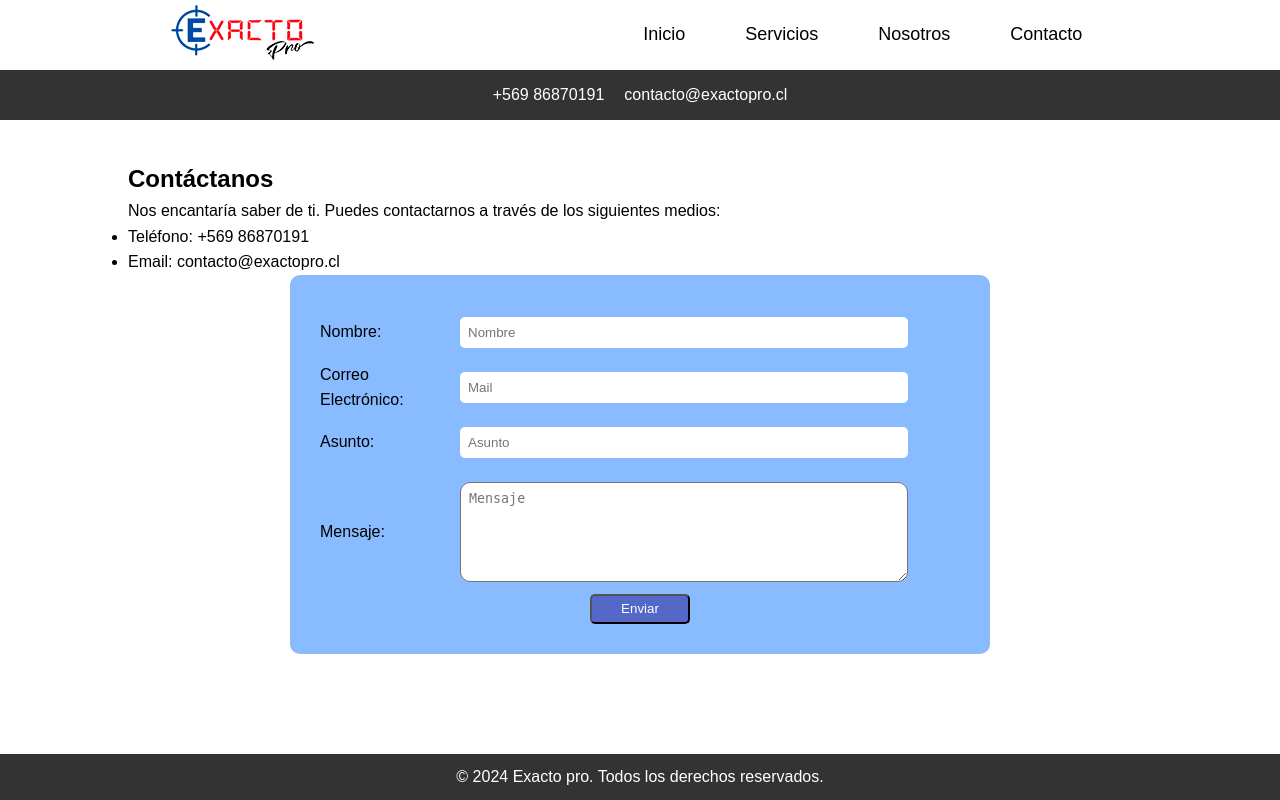
After one commit to IgnacioEncina/exactopro, a PHP site: page /contacto.php in a window 1280 px wide. The commit adds this page. Run offline with PHP 8.4, Linux system fonts and the light colour scheme.

Commit message:
Cambio archivos de html a PHP, ademas se estan haciendo las pruebas de formulario de contacto

```diff
--- a/JS/header.js
+++ b/JS/header.js
@@ -35,6 +35,6 @@ document.addEventListener('DOMContentLoaded', function () {
           .catch(error => console.log(error));
     }
 
-    loadHTML('header.html', 'header');
-    loadHTML('footer.html', 'footer');
+    loadHTML('header.php', 'header');
+    loadHTML('footer.php', 'footer');
 });
--- a/basculaPortatil.html
+++ b/basculaPortatil.php
@@ -18,7 +18,7 @@
     <main>
         <section class="sectionServicios productos">
             <h1>Plataformas Portátiles peso estático</h1>
-            <img src="images/Bascula_portatil1.png" alt="Bascula Portatil" title="Bascula Portatil">
+            <img src="images/Bascula_portatil1_small.png" alt="Bascula Portatil" title="Bascula Portatil">
             <div>
                 <h3>Características</h3>
                 <ul>
--- /dev/null
+++ b/contacto.php
@@ -0,0 +1,51 @@
+<!DOCTYPE html>
+<html lang="es">
+<head>
+    <meta charset="UTF-8">
+    <meta name="viewport" content="width=device-width, initial-scale=1.0">
+    <meta http-equiv="X-UA-Compatible" content="ie=edge">
+    <title>Contacto - Exacto Pesaje</title>
+    <link rel="stylesheet" href="css/styles.css">
+</head>
+<body>
+
+    <div id="header"></div>
+    <main>
+        <section class="sectionContacto">
+            <h1>Contáctanos</h1>
+            <p>Nos encantaría saber de ti. Puedes contactarnos a través de los siguientes medios:</p>
+            <ul>
+                <li>Teléfono: +569 86870191</li>
+                <li>Email: contacto@exactopro.cl</li>
+            </ul>
+            <form action="#" method="POST">
+                <div>
+                    <label for="nombre">Nombre:</label>
+                    <input type="text" id="nombre" name="nombre" placeholder="Nombre" required>
+                </div>
+                <div>
+                    <label for="email">Correo Electrónico:</label>
+                    <input type="email" id="email" name="email" placeholder="Mail" required>
+                </div>
+                <div>
+                    <label for="asunto">Asunto:</label>
+                    <input type="text" id="asunto" name="asunto" placeholder="Asunto" required>
+                </div>
+                <div>
+                    <label for="mensaje">Mensaje:</label>
+                    <textarea id="mensaje" name="mensaje" rows="4" placeholder="Mensaje" required></textarea>
+                </div>
+                <button type="submit" name="enviar">Enviar</button>
+            </form>
+            <?php
+                include("correo.php");
+            ?>
+        </section>
+    </main>
+
+    <!-- Lugar donde se cargará el footer -->
+    <div id="footer"></div>
+
+    <script src="JS/header.js"></script>
+</body>
+</html>
--- /dev/null
+++ b/correo.php
@@ -0,0 +1,17 @@
+<?php
+
+if (isset($_POST['enviar'])) {
+    if (!empty($_POST['nombre']) && !empty($_POST['email']) && !empty($_POST['mensaje']) && !empty($_POST['asunto'])) {
+        $name = $_POST['nombre'];
+        $asunto = $_POST['asunto'];
+        $msg = $_POST['mensaje'];
+        $email = $_POST['email'];
+        $header = "From: noreply@example.com" . "\r\n";
+        $header.= "Reply-To: noreply@example.com" . "\r\n";
+        $header.= "X-Mailer: PHP/" . phpversion();
+        $mail = @mail("ignaciodta@gmail.com",$asunto,$msg,$header);
+        if ($mail) {
+            echo "<h4>Mail enviado exitosamente!!</h4>";
+        }
+    }
+}
--- a/css/styles.css
+++ b/css/styles.css
@@ -422,6 +422,7 @@ ul {
 .section3 {
     width: 80vw;
     height: auto;
+    max-width: 1200px;
     display: grid;
     gap: 50px;
     grid-template-columns: repeat(auto-fit, minmax(min(100%, 25rem), 1fr));
@@ -607,6 +608,60 @@ hr {
 .sectionContacto {
     width: 80%;
     margin-top: 40px;
+
+    form {
+        width: 700px;
+        margin: auto;
+        background-color: #8bf;
+        padding: 30px;
+        border-radius: 10px;
+        display: flex;
+        flex-direction: column;
+        align-items: center;
+
+        div {
+            width: 100%;
+            display: flex;
+            flex-direction: row;
+            align-items: center;
+            justify-content: flex-start;
+
+            label {
+                width: 20%;
+            }
+        }
+
+
+        input {
+            margin: 12px;
+            padding: 8px;
+            width: 70%;
+            border-radius: 5px;
+            border: none;
+        }
+
+        textarea {
+            margin: 12px;
+            padding: 8px;
+            min-width: 70%;
+            max-width: 70%;
+            border-radius: 10px;
+            min-height: 100px;
+            max-height: 300px;
+        }
+    }
+
+
+
+    button {
+        width: 100px;
+        height: 30px;
+        background-color: rgb(83, 104, 199);
+        color: #fff;
+        border-radius: 5px;
+    }
+
+
 }
 
 /* Footer */
@@ -864,6 +919,7 @@ header .nav-links.active {
         0% {
             background: url('../images/big_capaOpacidad.webp') no-repeat center center/cover ;
             background-attachment: fixed;
+
         }
 
 
@@ -871,6 +927,7 @@ header .nav-links.active {
             background: url('../images/big_capaOpacidad.webp') no-repeat center center/cover ;
             background-attachment: fixed;
             background-position: left;
+
         }
 
         55% {
@@ -879,10 +936,12 @@ header .nav-links.active {
             background-position-x: left ;
 
 
+
         }
         to {
             background: url('../images/big_2_opacidad.webp') no-repeat center center/cover ;
             background-attachment: fixed;
+
         }
     }
 }
--- a/header.html
+++ b/header.php
@@ -16,10 +16,10 @@
         &#9776;
       </div>
       <ul class="nav-links" id="nav-links">
-        <li><a href="index.html" title="Exacto pro | home">Inicio</a></li>
-        <li><a href="servicios.html" title="Servicios de Venta y mantenimiento de basculas y balanzas">Servicios</a></li>
-        <li><a href="nosotros.html" title="about us">Nosotros</a></li>
-        <li><a href="contacto.html" title="contacto de exacto pro ventas y servicios">Contacto</a></li>
+        <li><a href="index.php" title="Exacto pro | home">Inicio</a></li>
+        <li><a href="servicios.php" title="Servicios de Venta y mantenimiento de basculas y balanzas">Servicios</a></li>
+        <li><a href="nosotros.php" title="about us">Nosotros</a></li>
+        <li><a href="contacto.php" title="contacto de exacto pro ventas y servicios">Contacto</a></li>
       </ul>
     </nav>
     <div class="headerBottom">
```
Also changed, not shown: contacto.html (deleted, +0 -41 lines), index.php (renamed from index.html, +34 -11 lines), .htaccess (added), balanzas.php (renamed from balanzas.html), certificaciones.php (renamed from certificaciones.html), footer.php (renamed from footer.html), mantenimiento.php (renamed from mantenimiento.html), nosotros.php (renamed from nosotros.html), pedestales.php (renamed from pedestales.html), plataformas.php (renamed from plataformas.html), servicios.php (renamed from servicios.html).
